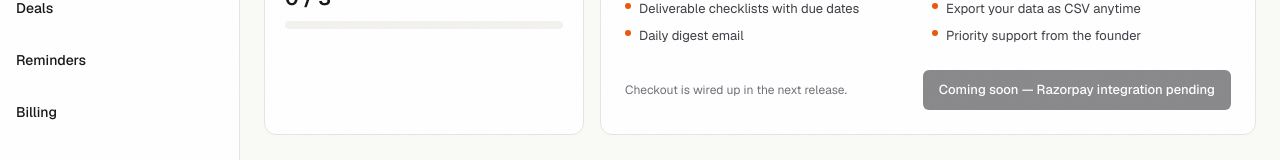
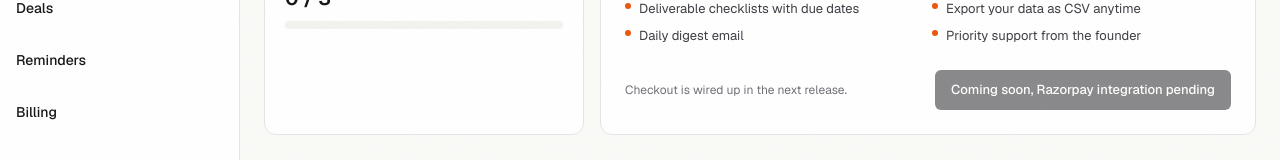
Before and after one commit to Rishiidev/sponsordesk, a Next.js app: page /settings/billing in a window 1280 px wide. Shown: the part 358-518 px from the top of the page. Built offline with nearby package versions, Linux system fonts and the light colour scheme.

Commit message:
fix: remove em-dash from billing page button

```diff
--- a/src/app/(app)/settings/billing/page.tsx
+++ b/src/app/(app)/settings/billing/page.tsx
@@ -123,7 +123,7 @@ export default async function BillingPage({
               title="Razorpay integration pending"
               className="inline-flex h-10 items-center gap-2 rounded-[6px] bg-[var(--color-ink)] px-4 text-[13px] font-medium text-white opacity-50 cursor-not-allowed"
             >
-              Coming soon — Razorpay integration pending
+              Coming soon, Razorpay integration pending
             </button>
           </div>
         </div>
```
